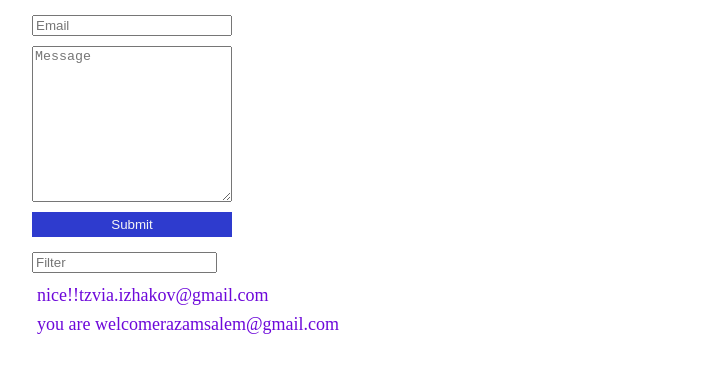
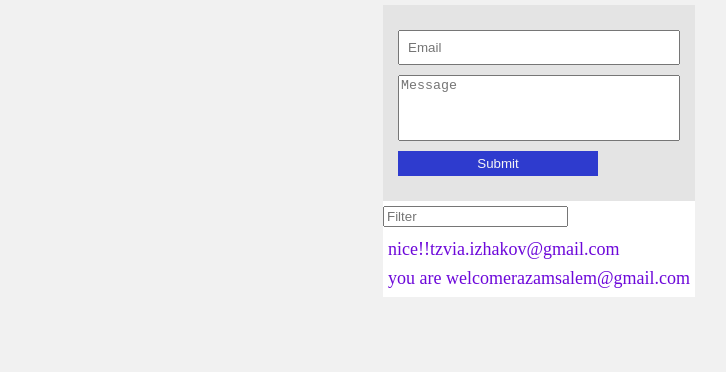
Before and after one commit to TzviaIzhakov/Feed, a React (Vite) app: page / in a window 1280 px wide. Shown: the top 372 px of the page, without its empty margins (101-827 px from the left). Built offline with nearby package versions, Linux system fonts and the light colour scheme.

Commit message:
Cleaning code

```diff
--- a/src/RootCmp.jsx
+++ b/src/RootCmp.jsx
@@ -1,18 +1,18 @@
 import React, { useEffect, useState } from 'react'
-import { messsageService } from './services/message.service.local'
+import { messageService } from './services/message.service.local'
 
 
 export function RootCmp() {
-    const [msg, setMsg] = useState(messsageService.getEmptyMessage())
+  const [msg, setMsg] = useState(messageService.getEmptyMessage())
   const [msgs, setMsgs] = useState([])
-    const [filteBy,setFilterBy] = useState(messsageService.getDefaultFilter)
+  const [filteBy, setFilterBy] = useState(messageService.getDefaultFilter)
 
-    useEffect(()=>{
+  useEffect(() => {
     updateMessages(filteBy)
-    },[filteBy])
+  }, [filteBy])
 
-    const updateMessages = async (filteBy)=>{
-        setMsgs( await messsageService.query(filteBy))
+  const updateMessages = async (filteBy) => {
+    setMsgs(await messageService.query(filteBy))
   }
 
   const handleChange = ev => {
@@ -20,40 +20,42 @@ export function RootCmp() {
     setMsg(prevMsg => ({ ...prevMsg, [name]: value }))
   }
 
-    const handleChangeForFilter = ev =>{
+  const handleChangeForFilter = ev => {
     const { value } = ev.target
-        setFilterBy(prevFilter=>({ ...prevFilter, 'txt': value, 'email' : value }) )
+    setFilterBy(prevFilter => ({ ...prevFilter, 'txt': value, 'email': value }))
   }
 
   function sendMsg(ev) {
     ev.preventDefault()
     ev.target.reset()
-        const newMsg = {txt: msg.txt, email:msg.email }
+    const newMsg = { txt: msg.txt, email: msg.email }
     addMsg(newMsg)
   }
 
   async function addMsg(newMsg) {
-        const savegMsg = await messsageService.save(newMsg)
-        setMsgs(prevMsgs => [...prevMsgs, savegMsg])
+    const saveMsg = await messageService.save(newMsg)
+    setMsgs(prevMsgs => [...prevMsgs, saveMsg])
   }
 
-    if(!msgs.length) return
+  if (!msgs.length) return
 
   return (
-            <main>
-
-             <form onSubmit={sendMsg}>
-                <input type="email" onChange={handleChange} placeholder='Email' name='email'/>
-                <textarea name="txt" cols="30" rows="10" placeholder='Message' onChange={handleChange}></textarea>
+    <main className='home'>
+      <div className="msg-display">
+        <form onSubmit={sendMsg} className='msg-form'>
+          <input required type="email" onChange={handleChange} placeholder='Email' name='email' className='email-input'/>
+          <textarea required name="txt" cols="30" rows="4" placeholder='Message' onChange={handleChange} className='msg-input' ></textarea>
           <button>Submit</button>
         </form>
-             <input type="text" onChange={handleChangeForFilter} placeholder='Filter'/>
+        <input type="text" onChange={handleChangeForFilter} placeholder='Filter' />
         <section>
-               {msgs?.map((msg,idx)=><article key={idx}>
+          {msgs?.map((msg, idx) => <article key={idx}>
             {msg.txt}
             {msg.email}
           </article>)}
         </section>
+      </div>
+
     </main>
   )
 }
--- a/src/assets/styles/basics/_base.scss
+++ b/src/assets/styles/basics/_base.scss
@@ -11,6 +11,7 @@ html {
     font-family: montserrat;
     line-height: 1.6;
     color: $clr2;
+    background-color: $clr4;
 }
 
 body {
--- a/src/assets/styles/basics/_layout.scss
+++ b/src/assets/styles/basics/_layout.scss
@@ -2,7 +2,7 @@
     display: grid;
     grid-template-columns: 20px 1fr 20px;
 
-    > * {
+    >* {
         grid-column: 2;
 
         &.full {
@@ -12,21 +12,17 @@
 
     @include for-narrow-layout {
         grid-template-columns:
-            minmax(20px, 1fr)
-            minmax(auto, $mobile-breakpoint)
-            minmax(20px, 1fr);
+            minmax(20px, 1fr) minmax(auto, $mobile-breakpoint) minmax(20px, 1fr);
     }
+
     @include for-normal-layout {
         grid-template-columns:
-            minmax(20px, 1fr)
-            minmax(auto, $narrow-breakpoint)
-            minmax(20px, 1fr);
+            minmax(20px, 1fr) minmax(auto, $narrow-breakpoint) minmax(20px, 1fr);
     }
+
     @include for-wide-layout {
         grid-template-columns:
-            minmax(20px, 1fr)
-            minmax(auto, $normal-breakpoint)
-            minmax(20px, 1fr);
+            minmax(20px, 1fr) minmax(auto, $normal-breakpoint) minmax(20px, 1fr);
     }
 }
 
@@ -35,3 +31,8 @@
     grid-template-columns: repeat(auto-fill, minmax(300px, 1fr));
     grid-gap: 20px;
 }
+
+.msg-grid {
+    display: grid;
+    grid-template-columns: rem(20px) 1fr rem(20px);
+}
--- a/src/assets/styles/setup/_variables.scss
+++ b/src/assets/styles/setup/_variables.scss
@@ -2,8 +2,8 @@
 $clr1: #2e3bce;
 $clr2: #6d08da;
 $clr3: #574f7d;
-$clr4: #f2a1e0;
-$clr5: #f26e93;
+$clr4: #f1f1f1;
+$clr5: rgba(216, 216, 216, 0.69);
 $clr6: #fff;
 $clr7: #222;
 
--- a/src/assets/styles/views/HomePage.scss
+++ b/src/assets/styles/views/HomePage.scss
@@ -1,3 +1,24 @@
-.homepage {
+.home {
+    .msg-display {
+        margin: auto;
+        background-color: $clr6;
+        width: fit-content ;
 
+        .msg-form {
+            padding: rem(15px);
+            background-color: $clr5;
+
+            .email-input {
+                width: 100%;
+                padding: rem(8px);
+            }
+
+            .msg-input {
+                width: 100%;
+                resize: none;
+
+
+            }
+        }
+    }
 }
--- a/src/services/message.service.local.js
+++ b/src/services/message.service.local.js
@@ -4,7 +4,7 @@ import { utilService } from './util.service.js'
 
 const STORAGE_KEY = 'msg'
 
-export const messsageService = {
+export const messageService = {
     query,
     getById,
     save,
@@ -12,7 +12,7 @@ export const messsageService = {
     getEmptyMessage,
     getDefaultFilter
 }
-window.cs = messsageService
+window.cs = messageService
 
 _createMsgs()
 
@@ -61,6 +61,6 @@ function _createMsgs() {
     }
 }
 
-export function getDefaultFilter() {
+function getDefaultFilter() {
     return { txt:'', email:''}
 }
```
Lines whose indentation alone changed are shown as unchanged.
